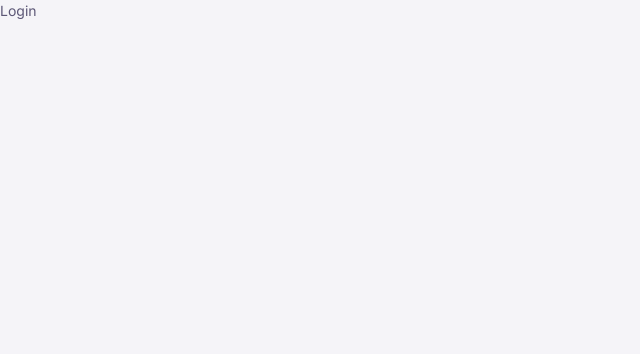
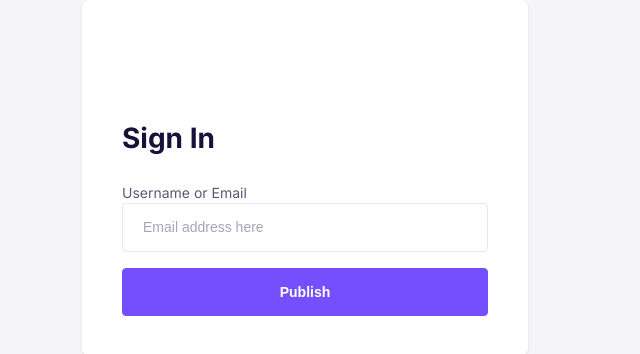
Before and after one commit to emmanuelallan/bookman_ui, a Next.js app: page / in a window 1280 px wide. Shown: the top 354 px of the page, without its empty margins (0-640 px from the left). Built offline with nearby package versions, Linux system fonts and the light colour scheme.

Commit message:
feat: WIP login

```diff
--- a/pages/index.js
+++ b/pages/index.js
@@ -1,5 +1,52 @@
 import Main from '../sections/main';
 
-export default function Home() {
-  return <Main>Login</Main>;
+import Image from 'next/image';
+
+export default function Login() {
+  return (
+    <Main>
+      <div className="container d_flex">
+        <div className="row">
+          <div className="col_5">
+            <div className="card">
+              <div className="card_body p_6">
+                <div className="mb_4">
+                  <div className="mb_4">
+                    <Image
+                      src="/img/bookman_store_logo.svg"
+                      alt="bookman logo"
+                      width={200}
+                      height={50}
+                    />
+                  </div>
+                  <h1 className="mb_1 fw_bold">Sign In</h1>
+                </div>
+
+                <form>
+                  <div className="mb_3">
+                    <label className="form_label">Username or Email</label>
+                    <input
+                      type="email"
+                      className="form_control"
+                      name="email"
+                      placeholder="Email address here"
+                      required
+                    />
+                  </div>
+
+                  <div>
+                    <div className="d_grid">
+                      <button type="submit" className="btn_submit btn_primary">
+                        Publish
+                      </button>
+                    </div>
+                  </div>
+                </form>
+              </div>
+            </div>
+          </div>
+        </div>
+      </div>
+    </Main>
+  );
 }
--- a/styles/globals.scss
+++ b/styles/globals.scss
@@ -155,6 +155,35 @@ tr {
   margin-right: auto;
   padding: 1.5rem;
   width: 100%;
+}
+
+.container {
+  margin-left: auto;
+  margin-right: auto;
+  padding-left: var(--bs-gutter-x, 0.75rem);
+  padding-right: var(--bs-gutter-x, 0.75rem);
+  width: 100%;
+
+  @media (min-width: 576px) {
+    max-width: 540px;
+  }
+
+  @media (min-width: 768px) {
+    max-width: 720px;
+  }
+
+  @media (min-width: 992px) {
+    max-width: 960px;
+  }
+
+  @media (min-width: 1200px) {
+    max-width: 1140px;
+  }
+}
+
+.d_flex {
+  display: flex;
+  flex-direction: column;
 }
 
 .row {
@@ -410,6 +439,10 @@ tr {
   padding: 1.5rem;
 }
 
+.p_6 {
+  padding: 2.5rem !important;
+}
+
 .text_dark {
   color: rgb(24, 17, 60);
 }
@@ -452,14 +485,44 @@ small {
   }
 }
 
+.py_8 {
+  padding-bottom: 3.5rem !important;
+  padding-top: 3.5rem !important;
+}
+
+.col_5 {
+  @media (min-width: 768px) {
+    flex: 0 0 auto;
+    width: 66.66666667%;
+  }
+
+  @media (min-width: 992px) {
+    flex: 0 0 auto;
+    width: 41.66666667%;
+  }
+
+  @media (min-width: 1200px) {
+    padding-bottom: 0 !important;
+    padding-top: 0 !important;
+  }
+}
+
 .mb_4 {
   margin-bottom: 1.5rem;
+}
+
+.mb_1 {
+  margin-bottom: 0.25rem;
 }
 
 .d_between {
   display: flex;
   justify-content: space-between;
   text-align: center;
+}
+
+.d_grid {
+  display: grid;
 }
 
 .text_left {
@@ -562,3 +625,30 @@ small {
 
 div::-webkit-scrollbar {
 }
+
+.btn_submit {
+  background-color: transparent;
+  border: 1px solid transparent;
+  border-radius: 0.25rem;
+  color: #5c5776;
+  cursor: pointer;
+  display: inline-block;
+  font-size: 0.875rem;
+  font-weight: 600;
+  line-height: 1.6;
+  padding: 0.75rem 1.25rem;
+  text-align: center;
+  transition: color 0.15s ease-in-out, background-color 0.15s ease-in-out,
+    border-color 0.15s ease-in-out, box-shadow 0.15s ease-in-out;
+  -webkit-user-select: none;
+  -ms-user-select: none;
+  -moz-user-select: none;
+  user-select: none;
+  vertical-align: middle;
+}
+
+.btn_primary {
+  background-color: #754ffe;
+  border-color: #754ffe;
+  color: #fff;
+}
```
Also changed, not shown: pages/login.js (added, +48 -0 lines).
